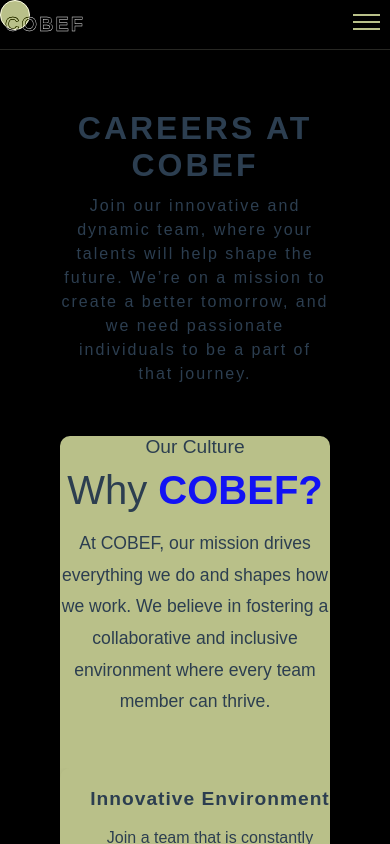
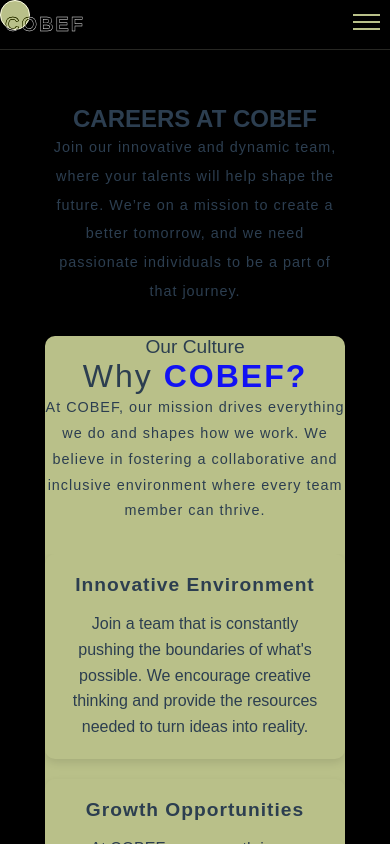
Before and after one commit to utibeinyangetuk/cobef, a Vue app: page /careers in a window 390 px wide. Built offline with nearby package versions, Linux system fonts and the light colour scheme; a web font is replaced by a local one.

Commit message:
Responsiveness

```diff
--- a/src/components/ImageCarousel.vue
+++ b/src/components/ImageCarousel.vue
@@ -70,7 +70,6 @@ onUnmounted(() => {
 
 .carousel-item {
 	width: 100%;
-	/* Adjust width to occupy full space */
 	box-sizing: border-box;
 }
 
--- a/src/views/Careers.vue
+++ b/src/views/Careers.vue
@@ -171,7 +171,6 @@
    header h1 {
       color: var(--sec-text-color);
       font-weight: 700;
-      letter-spacing: 3px;
       text-transform: uppercase;
       font-size: 2.5em;
       margin-bottom: 10px;
@@ -182,7 +181,7 @@
       font-size: 1.2em;
       width: 80%;
       line-height: 1.5em;
-      letter-spacing: 2px;
+      letter-spacing: 1px;
    }
 
    .write-up-container {
@@ -350,17 +349,24 @@
    }
 
    @media only screen and (max-width:1024px) {
+      .container {
+         padding: 5px;
+      }
+
       header {
          text-align: center;
       }
 
       header h1 {
-         font-size: 2rem;
+         margin-top: 10px;
+         margin-bottom: 0px;
+         font-size: 1.5em;
          width: 100%;
       }
 
       header p {
-         font-size: 1rem;
+         font-size: .9em;
+         line-height: 2em;
          width: 100%;
          text-align: center;
       }
@@ -370,10 +376,29 @@
          flex-direction: column;
          padding: 0;
          text-align: center;
+         margin-top: -20px;
       }
 
       .heading-wrapper {
          width: 100%;
+      }
+
+      .write-up-container .heading-wrapper h2 {
+         margin-bottom: 0px;
+      }
+
+      .write-up-container .heading-wrapper h1 {
+         margin-top: 0px;
+         font-size: 2em;
+         letter-spacing: 2px;
+         margin-bottom: 0;
+      }
+
+      .write-up-container .heading-wrapper p {
+         margin-bottom: 0;
+         margin-top: 0;
+         font-size: .9em;
+         letter-spacing: 1px;
       }
 
       .open-positions h1 {
--- a/src/views/Products.vue
+++ b/src/views/Products.vue
@@ -224,9 +224,9 @@
       font-size: 0.9em;
    }
 
-   @media only screen and (max-width: 600px) {
+   @media only screen and (max-width: 1024px) {
       .header {
-         padding: 0 20px;
+         padding: 0 10px;
       }
 
       .header p {
```
